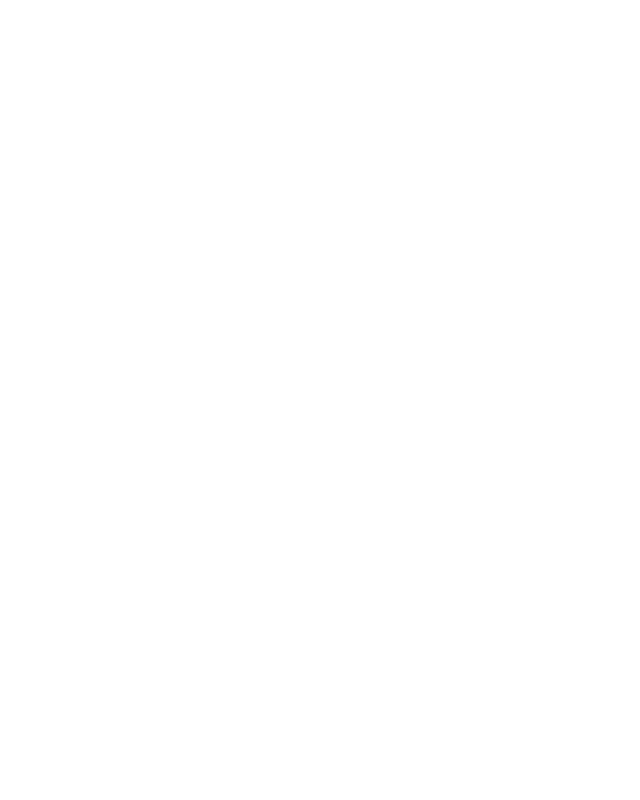
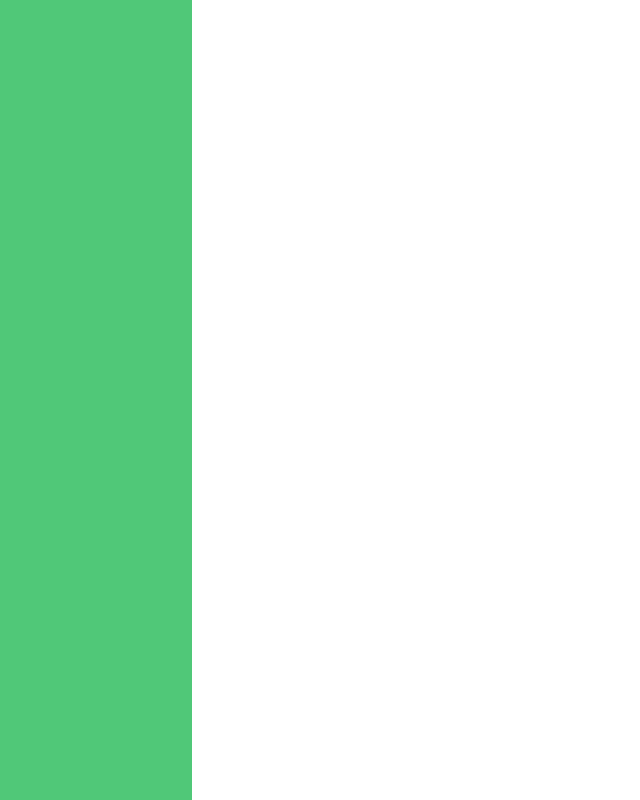
Before and after one commit to RusthenRonald2006/Portal-de-analise-em-anomalias-transacionais, a JavaScript app in the folder detec-anomalias/: page /dashboard in a window 1280 px wide. Shown: the whole page, without its empty margins (0-640 px from the left). Built offline with nearby package versions, Linux system fonts and the light colour scheme; the HTML template or start-up script is replaced by a standard one.

Commit message:
separando divs e centralizando

```diff
--- a/detec-anomalias/src/components/Pages/Dasboard.module.css
+++ b/detec-anomalias/src/components/Pages/Dasboard.module.css
@@ -0,0 +1,15 @@
+.container_dasboard{
+    height: 100vh;
+    width: 100%;
+    display: flex;
+}
+
+.sidebar{
+    height: 100%;
+    width: 15%;
+    background-color: #50C878;
+}
+.metrics{
+    width: 85%;
+    height: 100%;
+}
```
